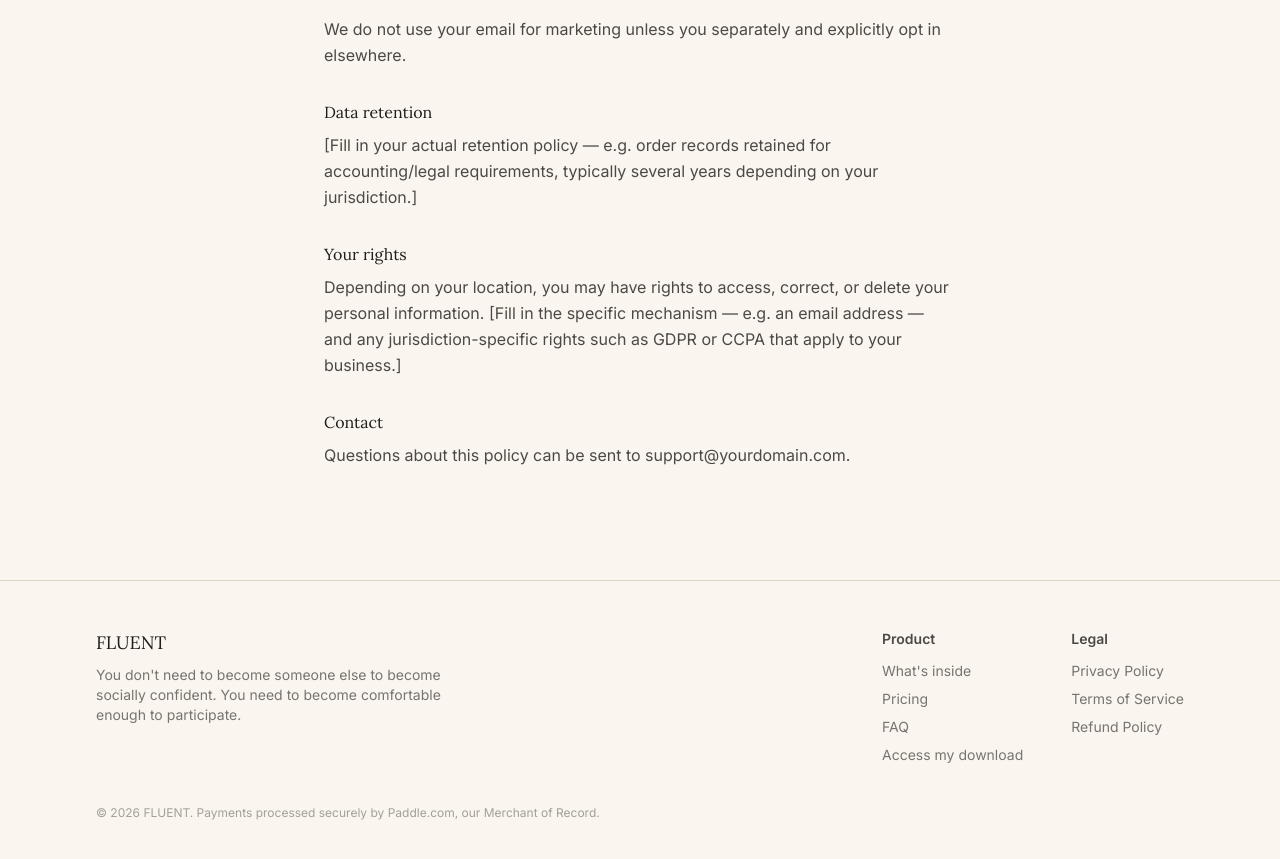
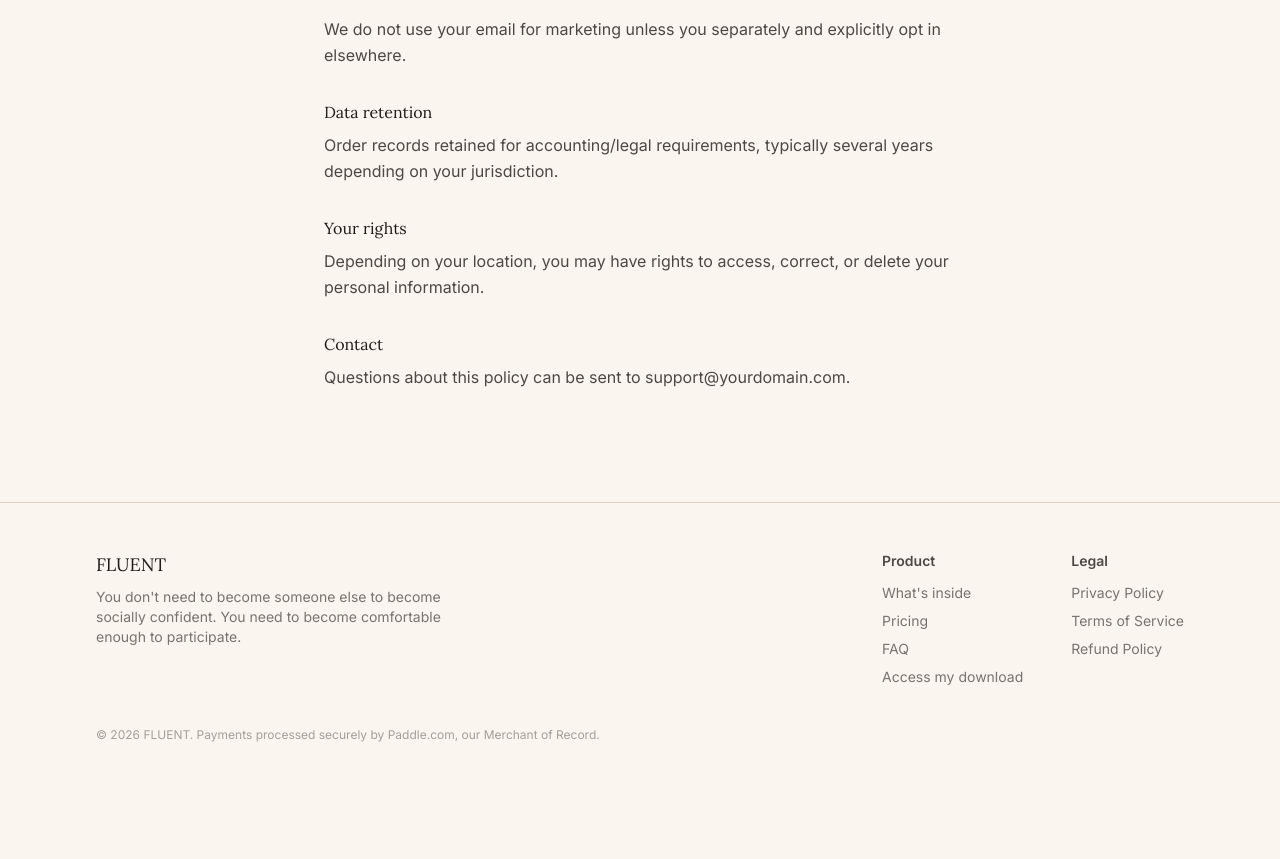
Before and after one commit to EnigmaGithub1/Fluent-system-website1, a Next.js app: page /legal/privacy in a window 1280 px wide. Shown: the part 865-1724 px from the top of the page. After the commit the page ends 1656 px from the top, so only its background shows below. Built offline with nearby package versions, Linux system fonts and the light colour scheme; no server answers.

Commit message:
Update page.tsx

```diff
--- a/src/app/legal/privacy/page.tsx
+++ b/src/app/legal/privacy/page.tsx
@@ -35,15 +35,14 @@ export default function PrivacyPage() {
 
       <h2>Data retention</h2>
       <p>
-        [Fill in your actual retention policy — e.g. order records retained for accounting/legal
-        requirements, typically several years depending on your jurisdiction.]
+        Order records retained for accounting/legal
+        requirements, typically several years depending on your jurisdiction.
       </p>
 
       <h2>Your rights</h2>
       <p>
         Depending on your location, you may have rights to access, correct, or delete your personal
-        information. [Fill in the specific mechanism — e.g. an email address — and any
-        jurisdiction-specific rights such as GDPR or CCPA that apply to your business.]
+        information.
       </p>
 
       <h2>Contact</h2>
```
